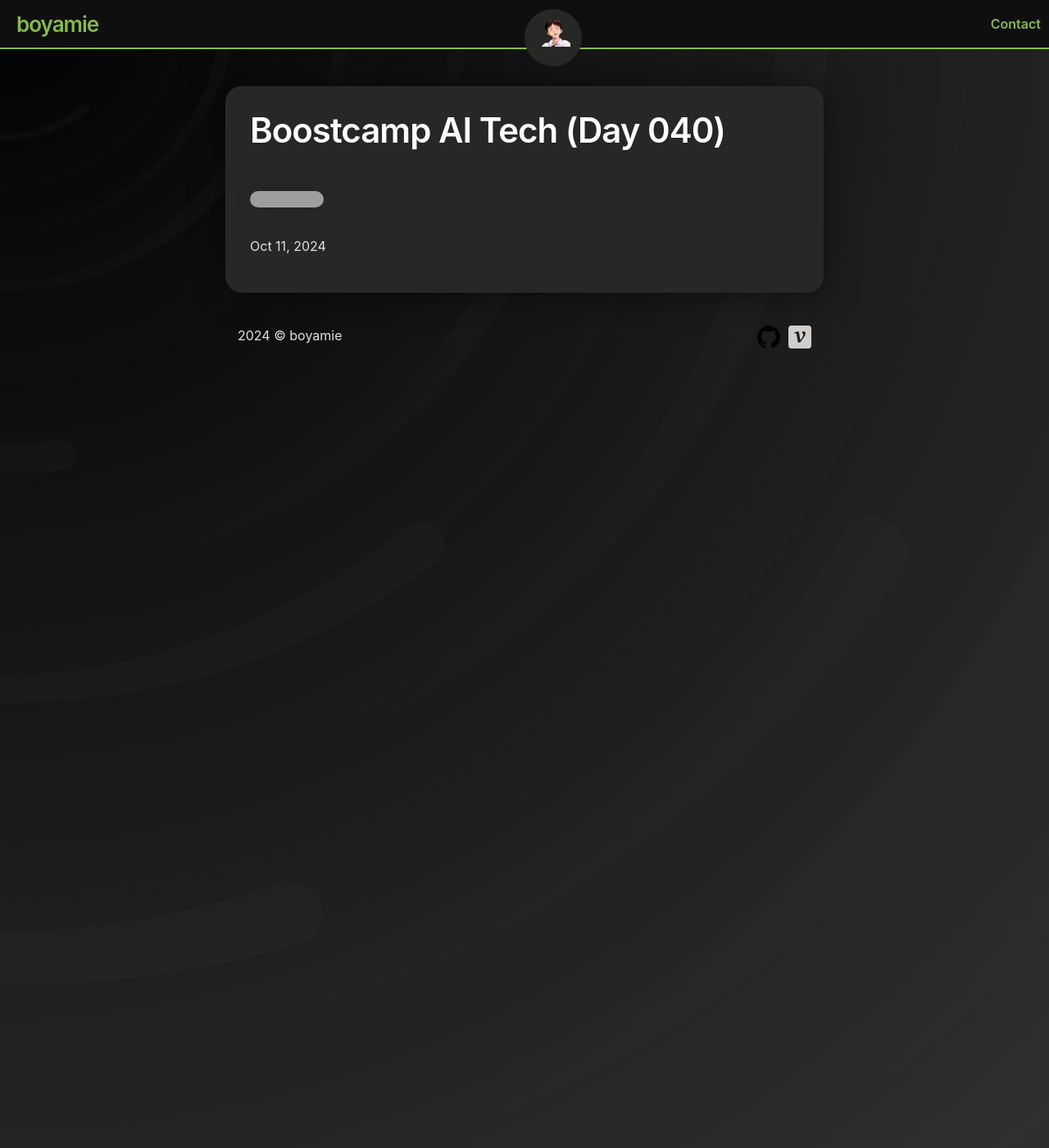
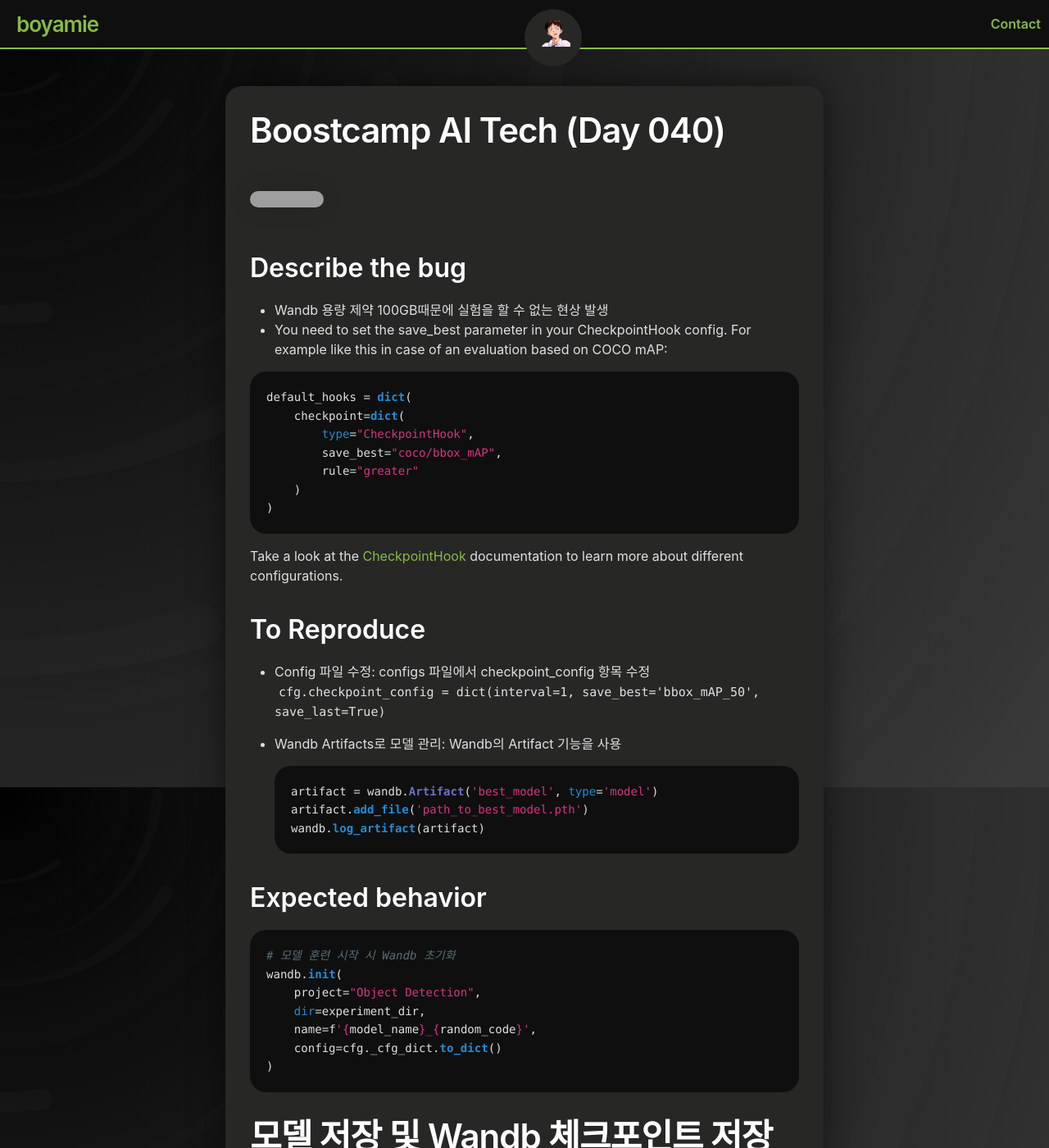
Before and after one commit to boyamie/boyamie.github.io, a Jekyll site: the page built from _posts/2024-10-11-boostcamp_040.md, in a window 1280 px wide and 1400 px high. Shown: the whole window at 82% size. Built offline with Jekyll 4.4.1, drawn with Linux system fonts in a browser that asks for light colours; some of the changed text lies outside the part shown; grey boxes are pictures that could not be loaded.

Commit message:
Update 2024-10-11-boostcamp_040.md

````diff
--- a/_posts/2024-10-11-boostcamp_040.md
+++ b/_posts/2024-10-11-boostcamp_040.md
@@ -5,3 +5,65 @@ layout: post
 tags: [Naver Boostcamp, daily report]
 ---
 [![Retrospectives Badge](https://img.shields.io/badge/Retrospectives-6A0DAD?style=flat)](../Retrospectives/week8.pdf)
+
+## Describe the bug
+- Wandb 용량 제약 100GB때문에 실험을 할 수 없는 현상 발생
+- You need to set the save_best parameter in your CheckpointHook config. For example like this in case of an evaluation based on COCO mAP:
+
+```python
+default_hooks = dict(
+    checkpoint=dict(
+        type="CheckpointHook",
+        save_best="coco/bbox_mAP",
+        rule="greater"
+    )
+)
+```
+Take a look at the [CheckpointHook](https://mmengine.readthedocs.io/en/latest/tutorials/hook.html#checkpointhook) documentation to learn more about different configurations.
+
+## To Reproduce
+- Config 파일 수정: configs 파일에서 checkpoint_config 항목 수정
+`cfg.checkpoint_config = dict(interval=1, save_best='bbox_mAP_50', save_last=True)`
+
+- Wandb Artifacts로 모델 관리: Wandb의 Artifact 기능을 사용
+```python
+artifact = wandb.Artifact('best_model', type='model')
+artifact.add_file('path_to_best_model.pth')
+wandb.log_artifact(artifact)
+```
+
+## Expected behavior
+```python
+# 모델 훈련 시작 시 Wandb 초기화
+wandb.init(
+    project="Object Detection",
+    dir=experiment_dir,
+    name=f'{model_name}_{random_code}',
+    config=cfg._cfg_dict.to_dict()
+)
+```
+
+# 모델 저장 및 Wandb 체크포인트 저장
+```python
+cfg.checkpoint_config = dict(interval=1, save_best='bbox_mAP_50', save_last=True)
+```
+
+# 훈련 후 Wandb Artifacts로 체크포인트 저장
+```python
+artifact = wandb.Artifact('best_model', type='model')
+artifact.add_file(os.path.join(experiment_dir, 'best_model.pth'))
+wandb.log_artifact(artifact)
+```
+
+## Screenshots
+- ![스크린샷 2024-10-11 오전 10 46 14](https://github.com/user-attachments/assets/c5bdc697-6e1f-4900-8d6e-3a4055bd4a2b)
+
+
+## Additional context
+- MMDetection과 Wandb를 결합하여 최적의 모델만을 효율적으로 저장
+
+## Possible Solution
+- MMDetection과 Wandb를 결합하여 최적의 모델만을 효율적으로 저장
+
+Inference
+- https://github.com/open-mmlab/mmdetection/issues/10662
````
